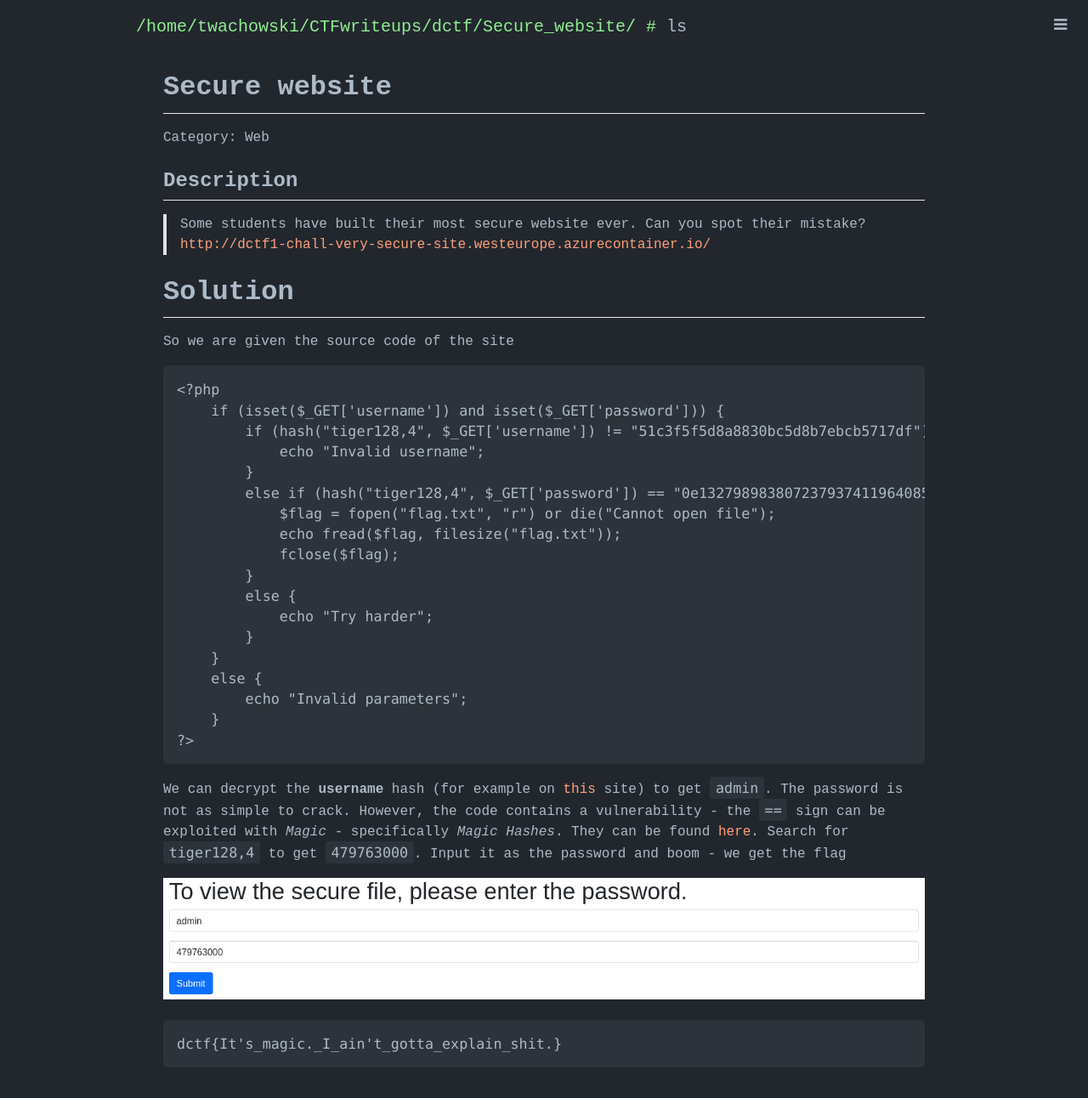
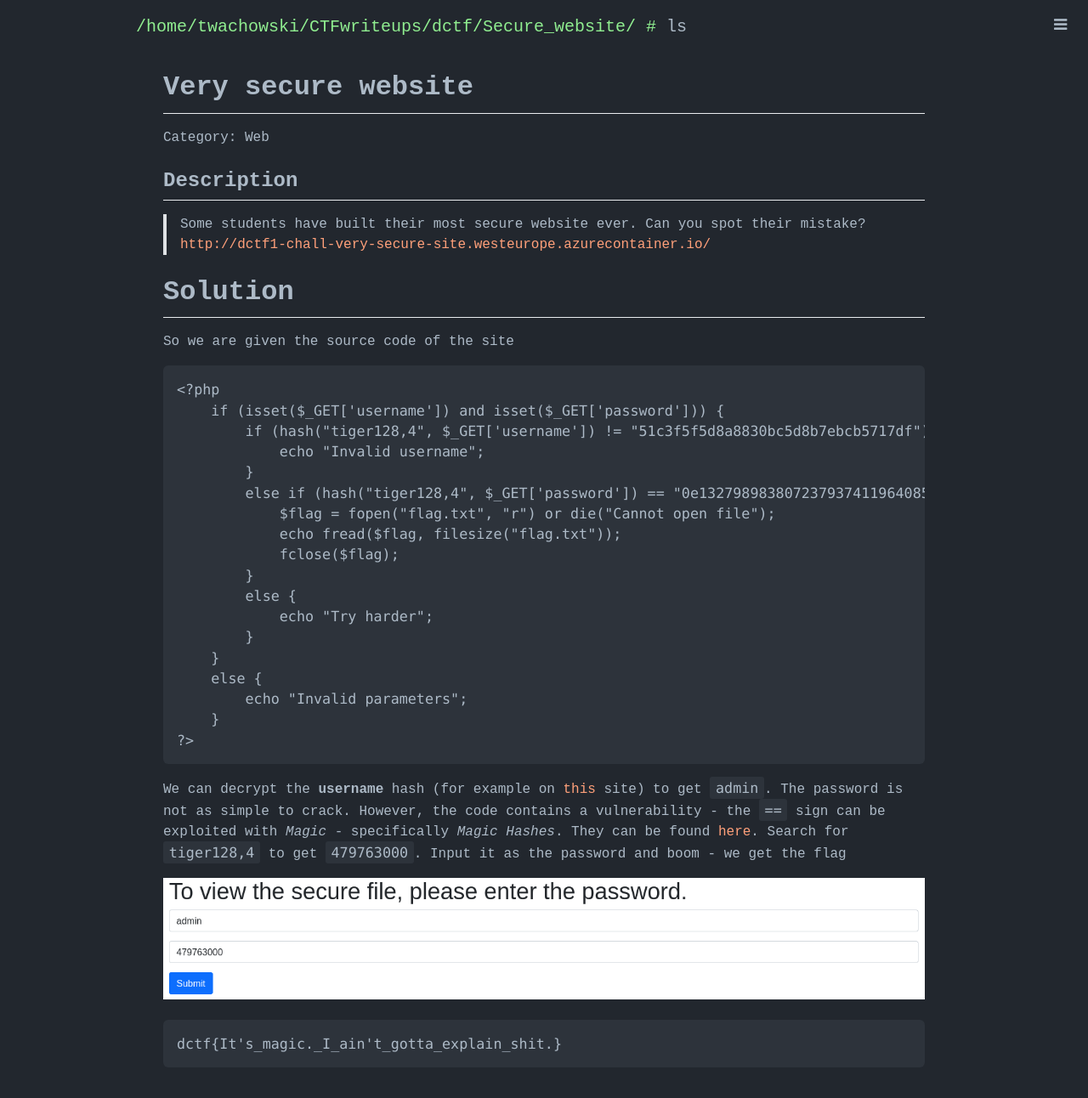
Before and after one commit to tadeuszwachowski/CTFwriteups, a Jekyll site: the page built from _dCTF/Secure_website.md, in a window 1280 px wide. Shown: the whole page at 85% size. Built offline with Jekyll 4.4.1, drawn with Linux system fonts in a browser that asks for light colours; Markdown is read by kramdown in place of the engine named in the settings.

Commit message:
Add "Secure_website.md"

```diff
--- a/_dCTF/Secure_website.md
+++ b/_dCTF/Secure_website.md
@@ -1,9 +1,9 @@
 ---
 layout: writeup
-title: Secure website
+title: Very secure website
 year: 2021
 ---
-# Secure website
+# Very secure website
 Category: Web
 
 ## Description
```
